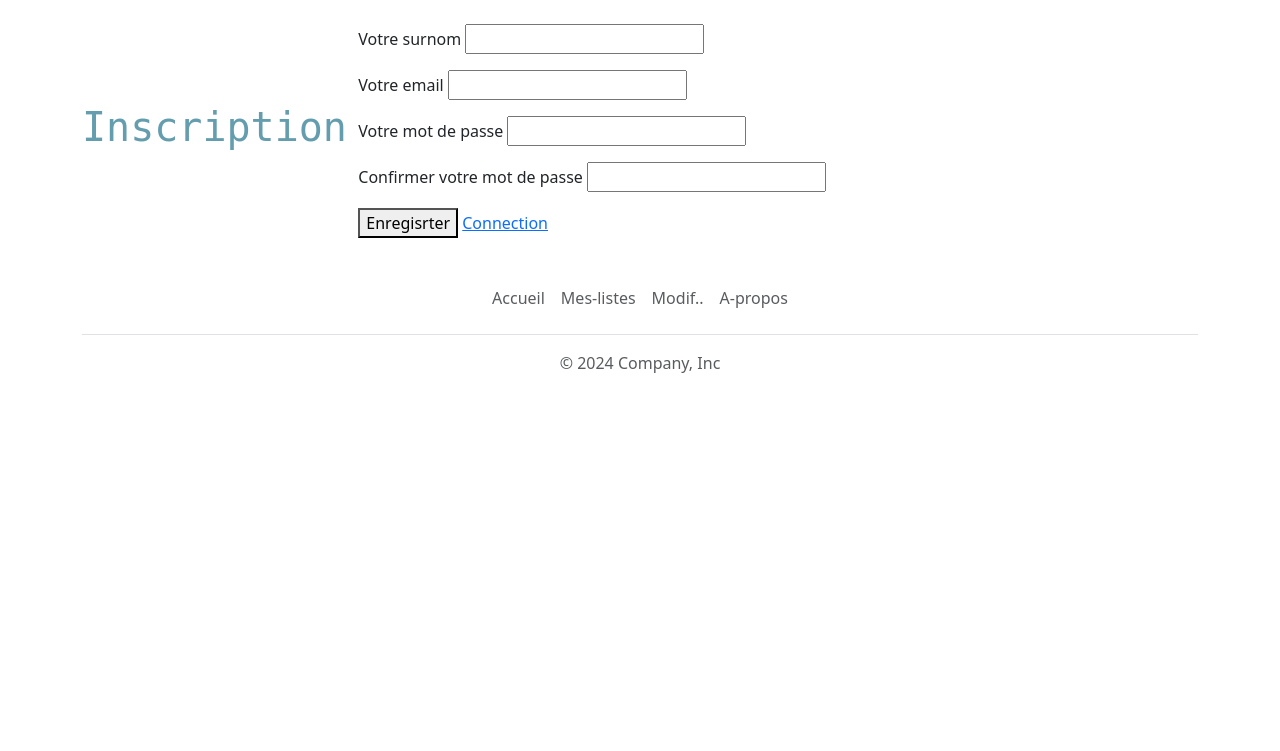
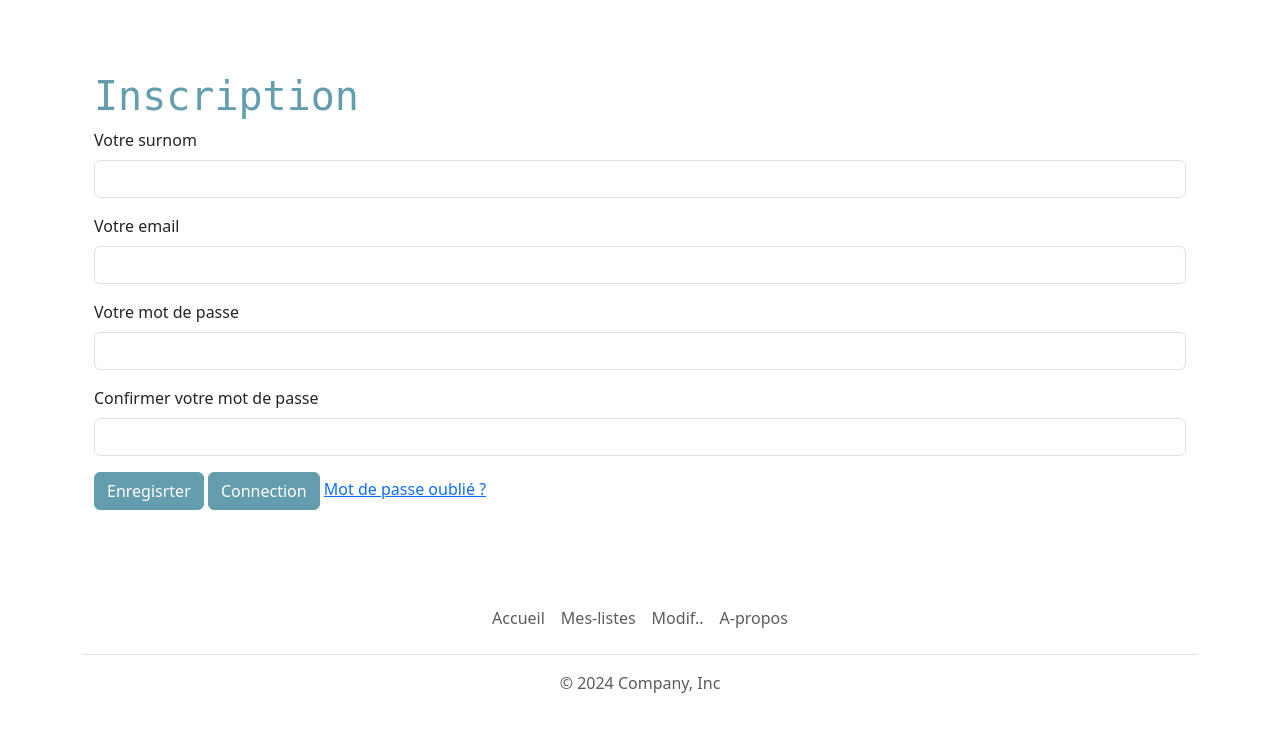
Before and after one commit to stephaneG-frep/Aff_R, a PHP site: page /inscription.php in a window 1280 px wide. Shown: the part 89-840 px from the top of the page. Before the commit the page ends 462 px from the top, so only its background shows below. Run offline with PHP 8.4, Linux system fonts and the light colour scheme.

Commit message:
inscription mdp oublie

```diff
--- a/inscription.php
+++ b/inscription.php
@@ -3,85 +3,46 @@ session_start();
 require_once __DIR__. "/templates/header.php";
 require_once __DIR__. "/lib/pdo.php";
 
-if (isset($_SESSION['user'])) {
-  header('location: index.php');
 
-}
-if (!empty($_POST)){
-  extract($_POST);
-  $valid = true;
-
-   if (isset($_POST['inscription'])) {
-      $nickname = htmlentities(trim($nickname));
-      $email = htmlentities(strtolower(trim($email)));
-      $password = trim($password);
-      $password2 = trim($password2);
-
-       if (empty($nickname)) {
-          $valid = true;
-          $er_nom = "le surnom ne peut ètre vide";
-       }
-       if (empty($email)) {
-        $valid = true;
-        $er_email = "l'Email ne peut ètre vide";
-     }elseif(!preg_match("/^[a-z0-9\-_.]+@[a-z]+\.[a-z]{2,3}$/i", $eamil)) {
-        $valid = true;
-        $er_email = "Email non valide";
-     }
-     if (empty($password)) {
-        $valid = false;
-        $er_password = " M-D-P ne peut ètre vide";
-     }elseif($password != $password2) {
-         $valid = false;
-         $er_password = "La confirmation du M-D-P ne correspond pas";
-     }
-     if ($valid = newUserLogin($pdo, $_POST['nickname'], $_POST['email'], $_POST['password'])) {
-
-        header("location: index.php");
-     }
-   }
-}
 
 ?>
 
 
-<div class="container ">
-
-<div class=" col-md-8 d-flex align-items-center justify-content-between">
- <h1>Inscription</h1>
+<div class="container col-xxl-8 px-4 py-5 ">
 
 
+       <h1>Inscription</h1>
 
     <form action="traitement.php" method="post">
 
-  <div class="mb-3">
-    <label for="nickname">Votre surnom</label>
-    <input type="text" name="nickname" id="nickname" class="form-contrl" required>
+        <div class="mb-3 ">
+           <label for="nickname" class="form-label">Votre surnom</label>
+           <input type="text" name="nickname" id="nickname" class="form-control" required>
         </div>
 
         <div class="mb-3">
-    <label for="email">Votre email</label>
-    <input type="email" name="email" id="email" class="form-contrl" required>
+           <label for="email" class="form-label">Votre email</label>
+           <input type="email" name="email" id="email" class="form-control" required>
         </div>
 
         <div class="mb-3">
-    <label for="password">Votre mot de passe</label>
-    <input type="password" name="password" id="password" class="form-contrl" required>
+          <label for="password" class="form-label">Votre mot de passe</label>
+          <input type="password" name="password" id="password" class="form-control" required>
         </div>
 
         <div class="mb-3">
-    <label for="password2">Confirmer votre mot de passe</label>
-    <input type="password" name="password2" id="password2" class="form-contrl" required>
+          <label for="password2" class="form-label">Confirmer votre mot de passe</label>
+          <input type="password" name="password2" id="password2" class="form-control" required>
         </div>
 
-    <button type="submit" name="inscription">Enregisrter</button>
+        <button type="submit" name="inscription" class="btn btn-primary">Enregisrter</button>
 
-    <a href="index.php">Connection</a>
+        <a href="index.php" class="btn btn-primary">Connection</a>
 
-
+        <span class="psw"><a href="forgot_password.php">Mot de passe oublié ?</a></span>
 
     </form>
-</div>
+
 </div>
 
 
--- a/traitement.php
+++ b/traitement.php
@@ -1,4 +1,6 @@
 <?php
+
+
 
 try
 {
@@ -25,6 +27,8 @@ if (isset($_POST['inscription'])){
        )
     );
 
+
+
    header('location: index.php');
 }
 
```
Also changed, not shown: forgot_password.php (added, +49 -0 lines). Lines whose indentation alone changed are shown as unchanged.
